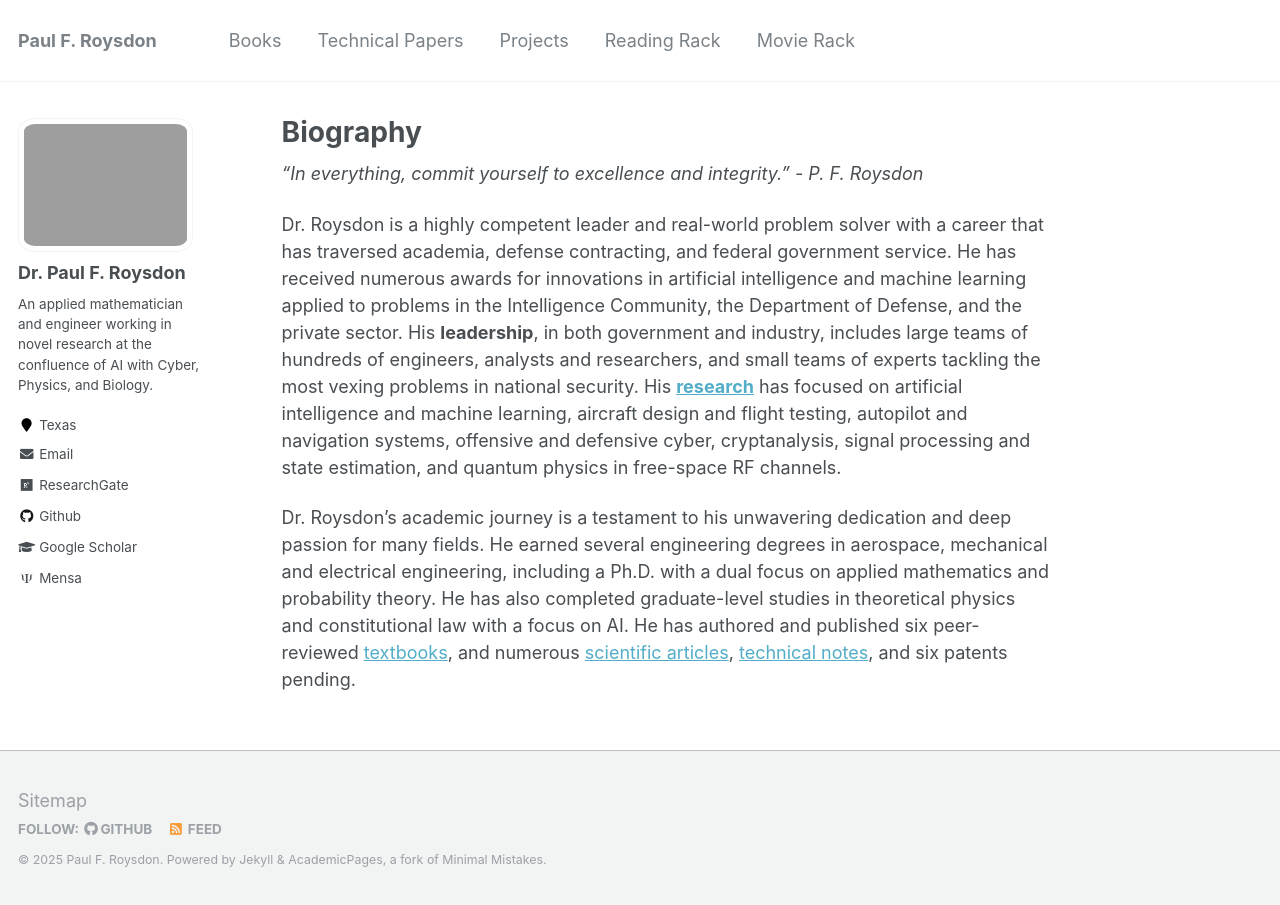
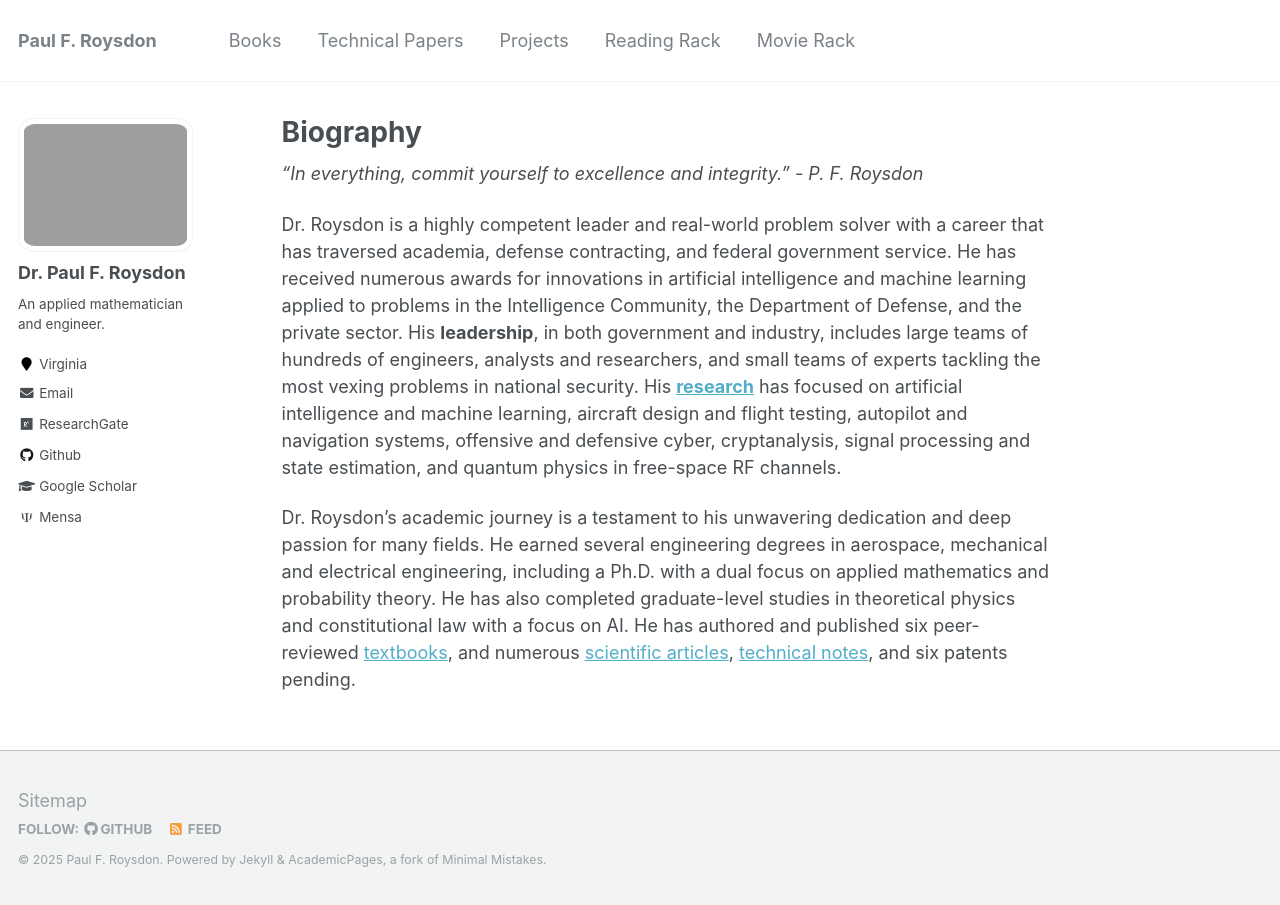
Before and after one commit to pfroysdon/pfroysdon.github.io, a Jekyll site: the page built from _pages/about.md, in a window 1280 px wide. Built offline with Jekyll 4.4.1, drawn with Linux system fonts in a browser that asks for light colours; some web fonts are replaced.

Commit message:
Update _config.yml

```diff
--- a/_config.yml
+++ b/_config.yml
@@ -82,8 +82,8 @@ analytics:
 author:
   name             : "Dr. Paul F. Roysdon"
   avatar           : "pitts5.png"
-  bio              : "An applied mathematician and engineer working in novel research at the confluence of AI with Cyber, Physics, and Biology."
-  location         : "Texas"
+  bio              : "An applied mathematician and engineer."
+  location         : "Virginia"
   employer         :
   pubmed           :
   googlescholar    : "https://scholar.google.com/citations?user=DITK574AAAAJ&hl=en"
```
